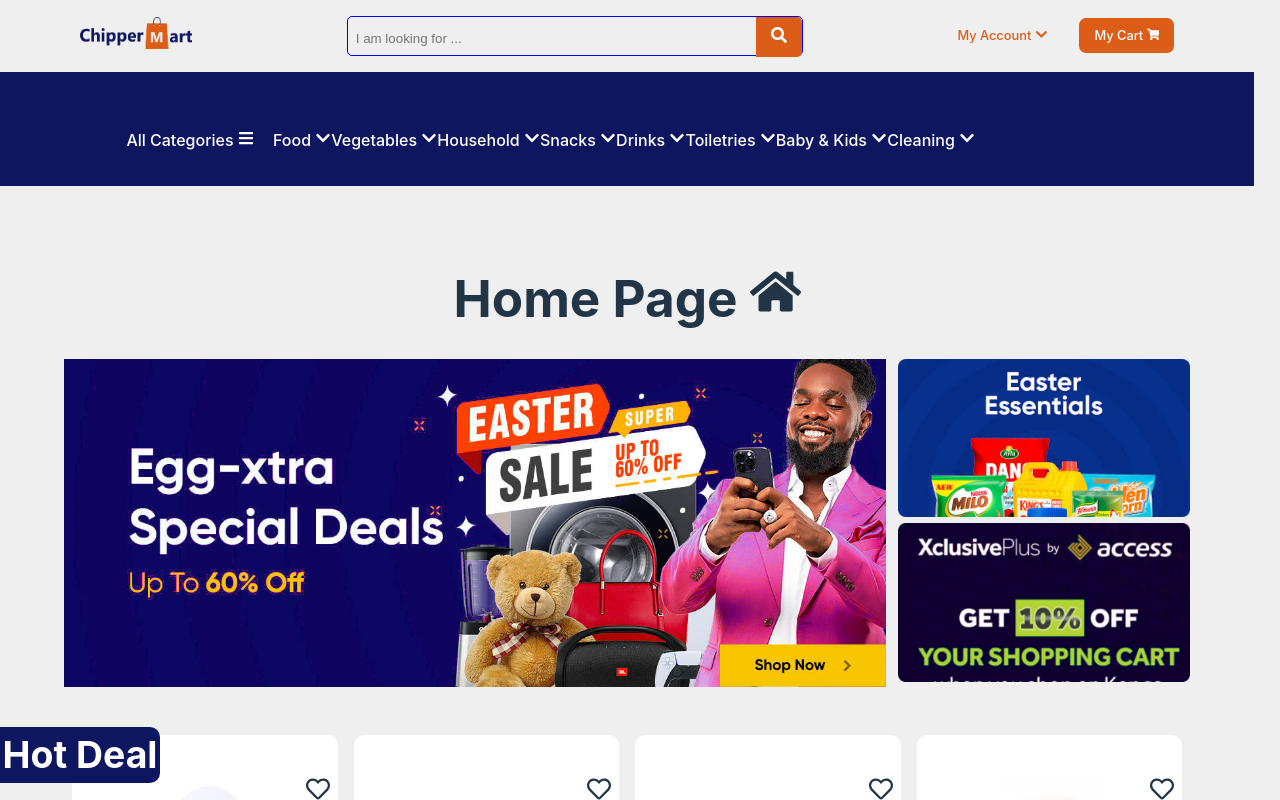
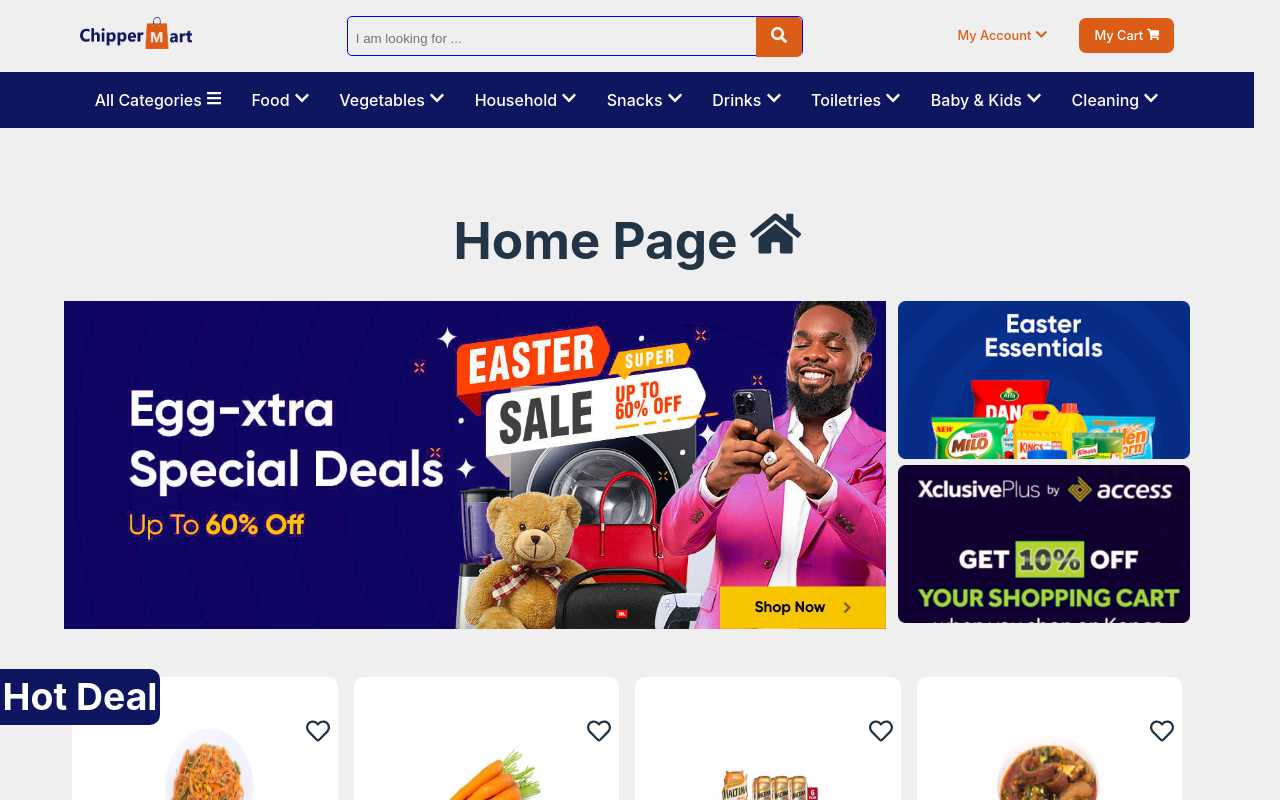
Before and after one commit to JayBeeLearn/ChipperMart, a React (Vite) app: page / in a window 1280 px wide. Shown: the top 800 px of the page. Built offline with nearby package versions, Linux system fonts and the light colour scheme.

Commit message:
worked on navbar for large screens

```diff
--- a/src/layout/Navbar.jsx
+++ b/src/layout/Navbar.jsx
@@ -1,7 +1,6 @@
 import React from "react";
 import { FaBars, FaChevronDown } from "react-icons/fa";
 import Logo from "../images/logo-white.png";
-
 
 import "../styling/layout.css";
 
@@ -22,7 +21,7 @@
           <div id="navContent" className="nav-contents">
             <ul className="nav-links" id="navlinks">
               <li className="nav-item all-category">
-                <button
+                <Link
                   className="all_category"
                   id="allcategory"
                   onClick={() => {
@@ -32,7 +31,7 @@
                   }}
                 >
                   All Categories <FaBars />
-                </button>
+                </Link>
               </li>
 
               <li className="nav-item">
@@ -84,7 +83,6 @@
               <Link to={"profile/account-info"}>
                 My Account <FaChevronDown />
               </Link>
-
             </span>
 
             <label
--- a/src/styling/layout.css
+++ b/src/styling/layout.css
@@ -100,17 +100,16 @@
 .navbar {
   background-color: var(--primary-blue);
   height: fit-content;
-  padding: .7rem;
-  /* position: absolute; */
   top: 60px;
   left: 0;
   display: flex;
   justify-content: space-between;
-  /* align-content: center; */
+  width: 98vw;
 }
 
 .navbar .nav-contents {
   margin: 0 5rem;
+  width: 100%;
 }
 
 .nav-links {
@@ -120,32 +119,38 @@
   align-content: center; */
 
   background-color: var(--primary-blue);
-  /* width: 100%; */
+  width: 100%;
   height: fit-content;
-  padding: 1rem;
-  margin-top: 1.3rem;
+  padding: 1rem 0;
+  /* margin-top: 1.3rem; */
 }
 
-.navbar-control{
+.navbar-control {
   display: none;
 }
 
-.navbar-toggle{
+.navbar-toggle {
   float: right;
   color: #fff;
   font-size: 1.5rem;
   padding: 0 1rem;
 }
 
-
-
 @media (max-width: 420px) {
   .hero .top {
     display: none;
   }
 
-  .navbar-control{
+  .navbar {
+    padding: 0.5rem;
+  }
+  .navbar-control {
     display: block;
+  }
+
+  .navbar .nav-contents {
+    margin: 0;
+    width: 0;
   }
 
   .nav-links {
@@ -161,26 +166,26 @@
     margin: 1.5rem 0;
   }
 
-.nav-item a{
+  .nav-item a {
     padding: 1rem;
   }
 
-  .showbar{
+  .showbar {
     left: 0;
   }
 
-  .navbar-control:first-child{
+  .navbar-control:first-child {
     width: 30%;
   }
 
-  .small-nav-image{
+  .small-nav-image {
     /* width: 30%; */
     display: flex;
     justify-content: center;
     align-content: center;
   }
 
-.small-nav-image img{
+  .small-nav-image img {
     width: 100%;
     align-self: center;
   }
@@ -193,16 +198,19 @@
     display: block;
   }
 
-  .nav-links li:first-child{
+  .nav-links li:first-child {
     display: none;
   }
 
-  .navbar-control:last-child{
+  .navbar-control:last-child {
     width: 50%;
     display: flex;
     align-items: center;
   }
 
+  .my-acc a{
+    font-size: .8rem;
+  }
 }
 
 .nav-links .nav-item {
@@ -210,7 +218,7 @@
   display: block;
   justify-content: space-between;
   align-self: center;
-  /* margin: 1.2rem auto; */
+  margin: auto;
 }
 .nav-item button {
   background-color: transparent;
@@ -263,15 +271,14 @@
   width: 90%;
 }
 
-@media (max-width:420px) {
-  .downloads{
-
+@media (max-width: 420px) {
+  .downloads {
     display: block;
     margin: 0 1rem;
     /* height: fit-content; */
   }
 
-  .downloads h3{
+  .downloads h3 {
     font-size: 1rem;
   }
 }
@@ -282,8 +289,8 @@
   justify-content: space-between;
 }
 
-@media (max-width:420px) {
-  .images{
+@media (max-width: 420px) {
+  .images {
     width: 70%;
   }
 }
@@ -317,10 +324,6 @@
   /* border: 3px solid gold; */
 }
 
-
-
-
-
 .footer-left p {
   /* text-align: justify; */
   line-height: 1.5;
@@ -353,8 +356,8 @@
   /* border: 3px solid green; */
 }
 
-@media (max-width:420px) {
-  .footer-center{
+@media (max-width: 420px) {
+  .footer-center {
     display: block;
     width: 100%;
   }
@@ -396,17 +399,17 @@
   background-color: transparent;
 }
 
-@media (max-width:420px) {
-  .footer-content{
+@media (max-width: 420px) {
+  .footer-content {
     display: block;
     margin: 0 1rem;
   }
 
-  .footer-left{
+  .footer-left {
     width: 100%;
   }
 
-  .footer-right{
+  .footer-right {
     width: 100%;
   }
 }
```
Lines whose indentation alone changed are shown as unchanged.
